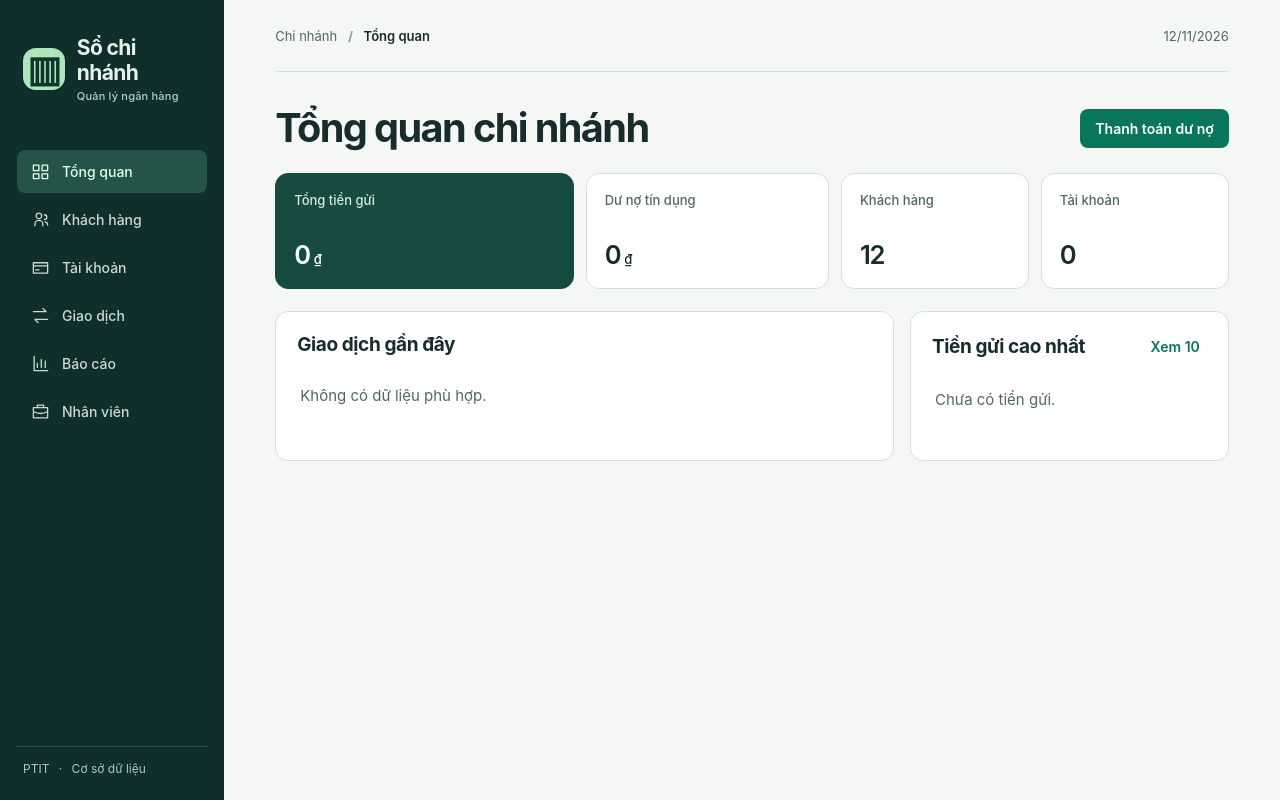
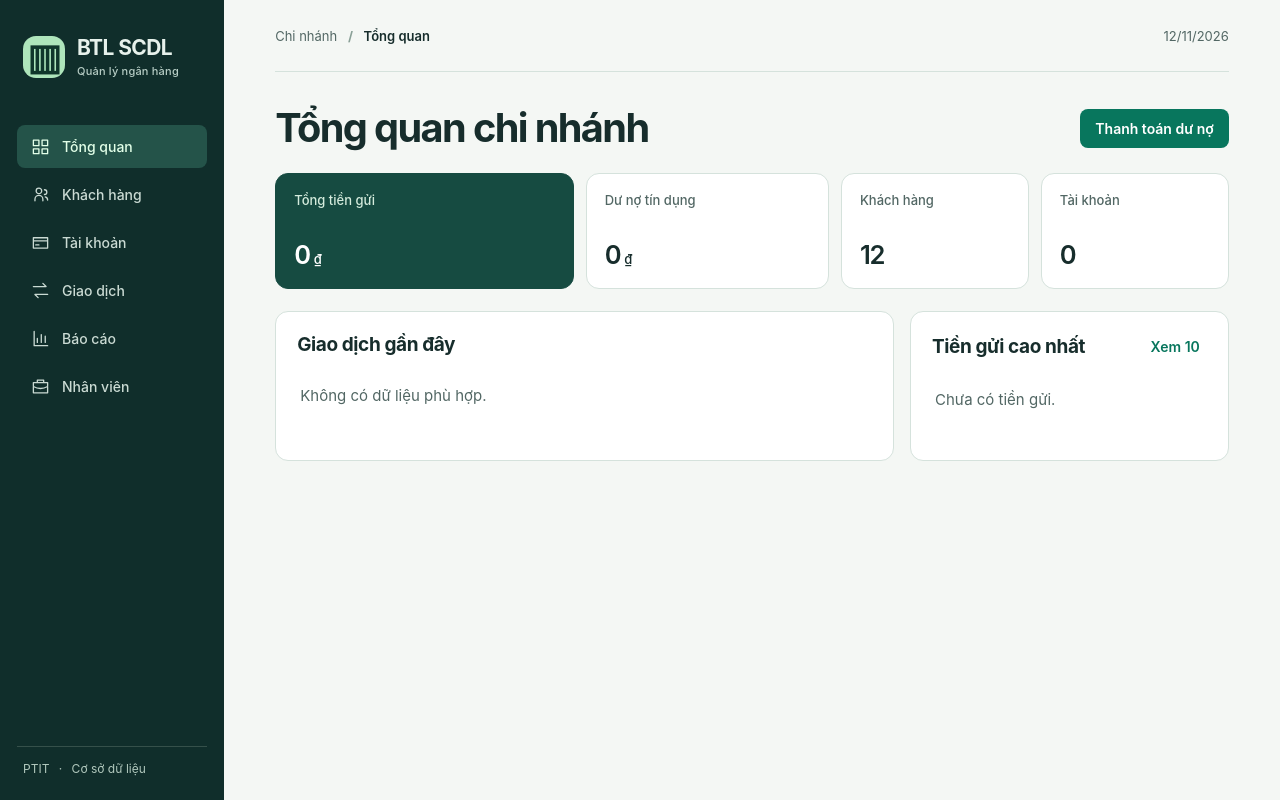
Before and after one commit to NgThaiSonn/BTL-SCDL, a Flask app: page / in a window 1280 px wide. Run offline with Flask 3, Linux system fonts and the light colour scheme; data comes from the database, SQL or seed files in the repository; both versions use the stored data as it was after the commit; data that the repository does not hold is empty.

Commit message:
Đổi tên ứng dụng thành BTL SCDL và dọn mã nguồn

```diff
--- a/app.py
+++ b/app.py
@@ -1,4 +1,3 @@
-"""Giao diện nghiệp vụ cho CSDL chi nhánh MySQL."""
 import os
 import re
 import uuid
--- a/docker/app-grants.sql
+++ b/docker/app-grants.sql
@@ -1,4 +1,3 @@
--- MySQL Docker đã tạo ptit_app. Chỉ cho phép cập nhật tiền qua thủ tục.
 REVOKE ALL PRIVILEGES ON ptit_chi_nhanh.* FROM 'ptit_app'@'%';
 GRANT SELECT, EXECUTE ON ptit_chi_nhanh.* TO 'ptit_app'@'%';
 GRANT INSERT, UPDATE (dia_chi) ON ptit_chi_nhanh.khach_hang TO 'ptit_app'@'%';
--- a/templates/index.html
+++ b/templates/index.html
@@ -2,13 +2,13 @@
 <html lang="vi">
 <head>
   <meta charset="utf-8"><meta name="viewport" content="width=device-width, initial-scale=1">
-  <meta name="theme-color" content="#102d2b"><title>Sổ chi nhánh · Quản lý ngân hàng</title>
+  <meta name="theme-color" content="#102d2b"><title>BTL SCDL</title>
   <link rel="stylesheet" href="/static/style.css"><script defer src="/static/app.js"></script>
 </head>
 <body>
   <a class="skip" href="#content">Đến nội dung</a>
   <aside class="sidebar">
-    <div class="brand"><span class="brand-mark" aria-hidden="true">▥</span><span>Sổ chi nhánh<small>Quản lý ngân hàng</small></span></div>
+    <div class="brand"><span class="brand-mark" aria-hidden="true">▥</span><span>BTL SCDL<small>Quản lý ngân hàng</small></span></div>
     <nav aria-label="Chức năng" id="nav"></nav>
     <div class="sidebar-foot">PTIT <span>·</span> Cơ sở dữ liệu</div>
   </aside>
```
Also changed, not shown: docker/init.sql (+0 -10 lines), tests/kiem_tra.py (+0 -1 lines), README.md, 2 other files.
